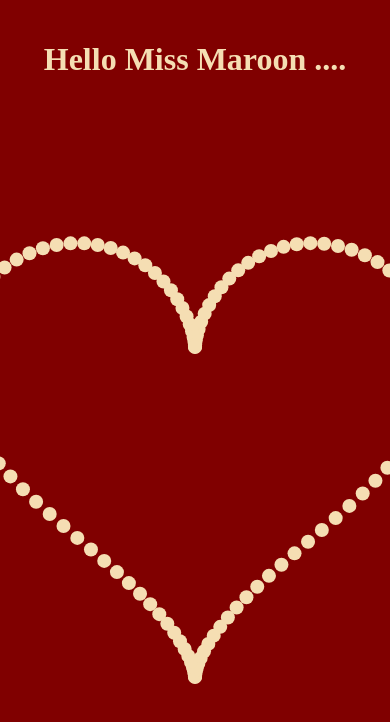
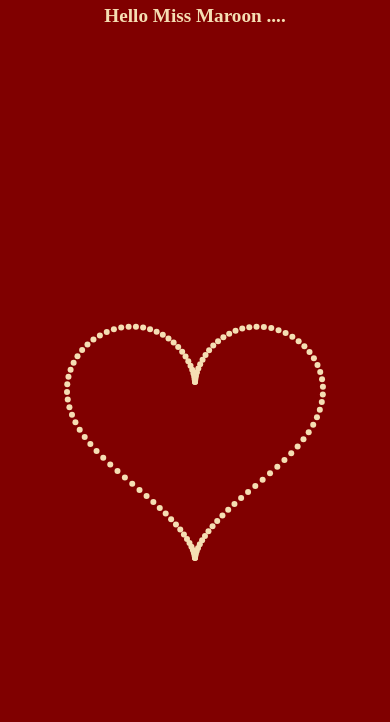
Before and after one commit to mamun8560/miss-maroon, a plain HTML site: page index.html in a window 390 px wide. Drawn offline with Linux system fonts and the light colour scheme.

Commit message:
third commit

```diff
--- a/index.html
+++ b/index.html
@@ -9,6 +9,10 @@
       margin: 0;
       overflow: hidden;
       background: maroon;
+      display: flex;
+      flex-direction: column;
+      align-items: center;
+      justify-content: center;
     }
 
     canvas {
@@ -16,8 +20,30 @@
       top: 0;
       left: 0;
     }
-    #miss{
-        color: wheat; align-items: center;justify-content: center;display: flex;padding-top: 20px;
+
+    #miss {
+      color: wheat;
+      position: relative;
+      text-align: center;
+      margin-top: 20px;
+      font-size: 2rem; /* default for PC */
+      z-index: 1;
+    }
+
+    /* Tablet & smaller devices */
+    @media (max-width: 768px) {
+      #miss {
+        font-size: 1.5rem;
+        margin-top: 10px;
+      }
+    }
+
+    /* Small mobile devices */
+    @media (max-width: 480px) {
+      #miss {
+        font-size: 1.2rem;
+        margin-top: 5px;
+      }
     }
   </style>
 </head>
@@ -102,11 +128,22 @@
     // Initialize Heart Particles
     function initHeart() {
       particles = [];
+
+      // responsive scaling
+      let scale, size;
+      if (window.innerWidth <= 480) {
+        scale = 8; size = 3;   // small mobile
+      } else if (window.innerWidth <= 768) {
+        scale = 12; size = 5;  // tablet
+      } else {
+        scale = 15; size = 7;  // desktop
+      }
+
       for (let t = 0; t < Math.PI * 2; t += 0.05) {
         let heart = heartFunction(t);
-        let x = heart.x * 15;
-        let y = heart.y * 15;
-        particles.push(new Particle(x, y, 7, "wheat"));
+        let x = heart.x * scale;
+        let y = heart.y * scale;
+        particles.push(new Particle(x, y, size, "wheat"));
       }
     }
 
```
